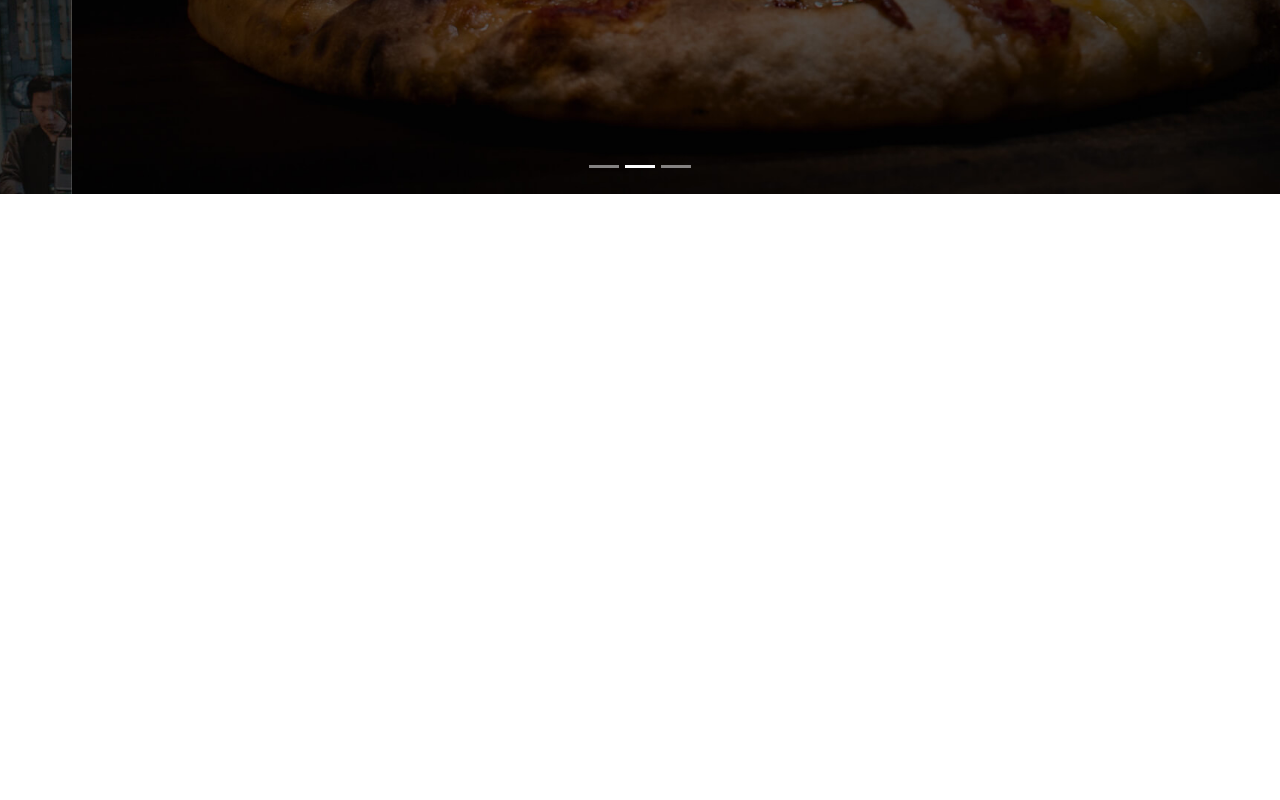
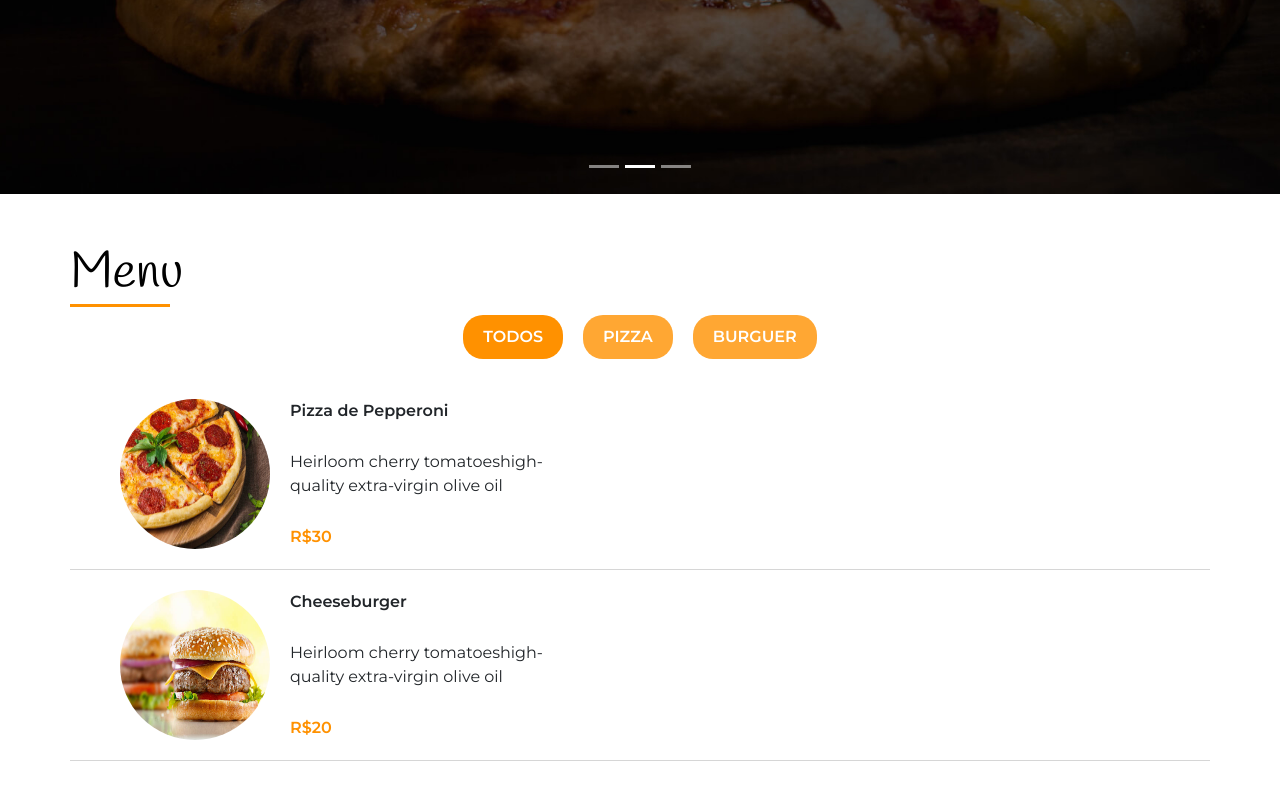
Before and after one commit to itseduardolima/restaurant-frontend, a React (Create React App) app: page / in a window 1280 px wide. Shown: the part 606-1406 px from the top of the page. Before the commit the page ends 800 px from the top, so only its background shows below. Built offline with nearby package versions, Linux system fonts and the light colour scheme.

Commit message:
feat: Menu Layout

```diff
--- a/public/index.html
+++ b/public/index.html
@@ -9,12 +9,17 @@
   <meta name="description" content="Site para reservas de mesas" />
   <link rel="apple-touch-icon" href="%PUBLIC_URL%/logo192.png" />
   <link rel="manifest" href="%PUBLIC_URL%/manifest.json" />
+
   <link rel="preconnect" href="https://fonts.googleapis.com">
   <link rel="preconnect" href="https://fonts.gstatic.com" crossorigin>
   <link href="https://fonts.googleapis.com/css2?family=Montserrat:wght@100;200;300;400;500;600&family=Noto+Serif:wght@100;200;300;400;500;600&display=swap" rel="stylesheet">
   <link rel="preconnect" href="https://fonts.googleapis.com">
   <link rel="preconnect" href="https://fonts.gstatic.com" crossorigin>
   <link href="https://fonts.googleapis.com/css2?family=Berkshire+Swash&display=swap" rel="stylesheet">
+  <link rel="preconnect" href="https://fonts.googleapis.com">
+  <link rel="preconnect" href="https://fonts.gstatic.com" crossorigin>
+  <link href="https://fonts.googleapis.com/css2?family=Handlee&display=swap" rel="stylesheet">
+
   <title>Pérola Lanche & Pizzaria</title>
 
 </head>
--- /dev/null
+++ b/src/components/Menu.tsx
@@ -0,0 +1,83 @@
+import { useState } from "react";
+import Pepperoni from "../assets/images/pizzas/pepperoni.jpg";
+import Cheeseburger from "../assets/images/hamburgues/cheeseburger.jpg"
+import {
+  CategoryButton,
+  CategoryContainer,
+  MenuDescription,
+  MenuHeader,
+  MenuIngredients,
+  MenuItem,
+  MenuItemContainer,
+  MenuItemImage,
+  MenuItemName,
+  MenuItemPrice,
+  StyledContainer,
+} from "../styles/Menu";
+
+const menuData = {
+  categories: ["TODOS", "PIZZA", "BURGUER"],
+  items: [
+    {
+      imageSrc: Pepperoni,
+      name: "Pizza de Pepperoni",
+      category: "PIZZA",
+      price: 30,
+      ingredients: [
+        "Heirloom cherry tomatoes",
+        "high-quality extra-virgin olive oil",
+      ],
+    },
+    {
+      imageSrc: Cheeseburger,
+      name: "Cheeseburger",
+      category: "BURGUER",
+      price: 20,
+      ingredients: [
+        "Heirloom cherry tomatoes",
+        "high-quality extra-virgin olive oil",
+      ],
+    },
+  ],
+};
+
+const Menu = () => {
+  const [selectedCategory, setSelectedCategory] = useState("TODOS");
+  const filteredItems = menuData.items.filter(
+    (item) =>
+      !selectedCategory ||
+      item.category === selectedCategory ||
+      selectedCategory === "TODOS"
+  );
+
+  return (
+    <StyledContainer>
+      <MenuHeader>Menu</MenuHeader>
+      <CategoryContainer>
+        {menuData.categories.map((category) => (
+          <CategoryButton
+            key={category}
+            onClick={() => setSelectedCategory(category)}
+            className={category === selectedCategory ? "selected" : ""}
+          >
+            {category}
+          </CategoryButton>
+        ))}
+      </CategoryContainer>
+      {filteredItems.map((item) => (
+        <MenuItemContainer key={item.name}>
+          <MenuItem>
+            <MenuItemImage src={item.imageSrc} alt={item.name} />
+            <MenuDescription>
+              <MenuItemName>{item.name}</MenuItemName>
+              <MenuIngredients>{item.ingredients}</MenuIngredients>
+              <MenuItemPrice>R${item.price}</MenuItemPrice>
+            </MenuDescription>
+          </MenuItem>
+        </MenuItemContainer>
+      ))}
+    </StyledContainer>
+  );
+};
+
+export default Menu;
--- a/src/index.css
+++ b/src/index.css
@@ -7,4 +7,5 @@
 
 :root {
     --bg-primary: #FF9100;
+    --bg-primary-light: #FFA733;
 }
--- a/src/pages/Home/index.tsx
+++ b/src/pages/Home/index.tsx
@@ -1,11 +1,13 @@
 import Banner from "../../components/Banner";
 import Header from "../../components/Header";
+import Menu from "../../components/Menu";
 
 const Home = () => {
   return (
     <>
       <Header />
       <Banner />
+      <Menu />
     </>
   );
 };
--- /dev/null
+++ b/src/styles/Menu.ts
@@ -0,0 +1,88 @@
+import { Container } from "react-bootstrap";
+import styled from "styled-components";
+
+export const StyledContainer = styled(Container)`
+  padding: 50px 0;
+`;
+
+export const MenuHeader = styled.h1`
+  font-size: 50px;
+  width: 100px;
+  font-family: "Handlee", cursive;
+  color: #000;
+  border-bottom: 3px solid var(--bg-primary);
+`;
+
+export const CategoryContainer = styled.div`
+  display: flex;
+  justify-content: center;
+  gap: 20px;
+  margin-bottom: 20px;
+`;
+
+export const CategoryButton = styled.button`
+  background-color: var(--bg-primary-light);
+  border: none;
+  border-radius: 20px;
+  font-family: "Montserrat", sans-serif;
+  font-weight: bold;
+  color: white;
+  padding: 10px 20px;
+  cursor: pointer;
+
+  &.selected {
+    background-color: var(--bg-primary);
+  }
+`;
+
+export const MenuItemContainer = styled.div`
+  display: flex;
+  padding: 20px 50px;
+  border-bottom: 1px solid #cccc;
+
+  @media (max-width: 450px) {
+    padding: 20px 10px;
+  }
+`;
+
+export const MenuItem = styled.div`
+  display: flex;
+  gap: 20px;
+`;
+
+export const MenuDescription = styled.div`
+  display: flex;
+  flex-direction: column;
+  justify-content: space-between;
+  width: 40%;
+
+  @media (max-width: 450px) {
+    width: 100%;
+  }
+`;
+
+export const MenuItemImage = styled.img`
+  width: 150px;
+  height: 150px;
+  border-radius: 50%;
+
+  @media (max-width: 450px) {
+    width: 100px;
+    height: 100px;
+  }
+`;
+
+export const MenuItemName = styled.span`
+  font-size: 16px;
+  font-weight: bold;
+`;
+
+export const MenuIngredients = styled.span`
+  font-size: 16px;
+`;
+
+export const MenuItemPrice = styled.span`
+  font-size: 16px;
+  font-weight: bold;
+  color: var(--bg-primary);
+`;
```
